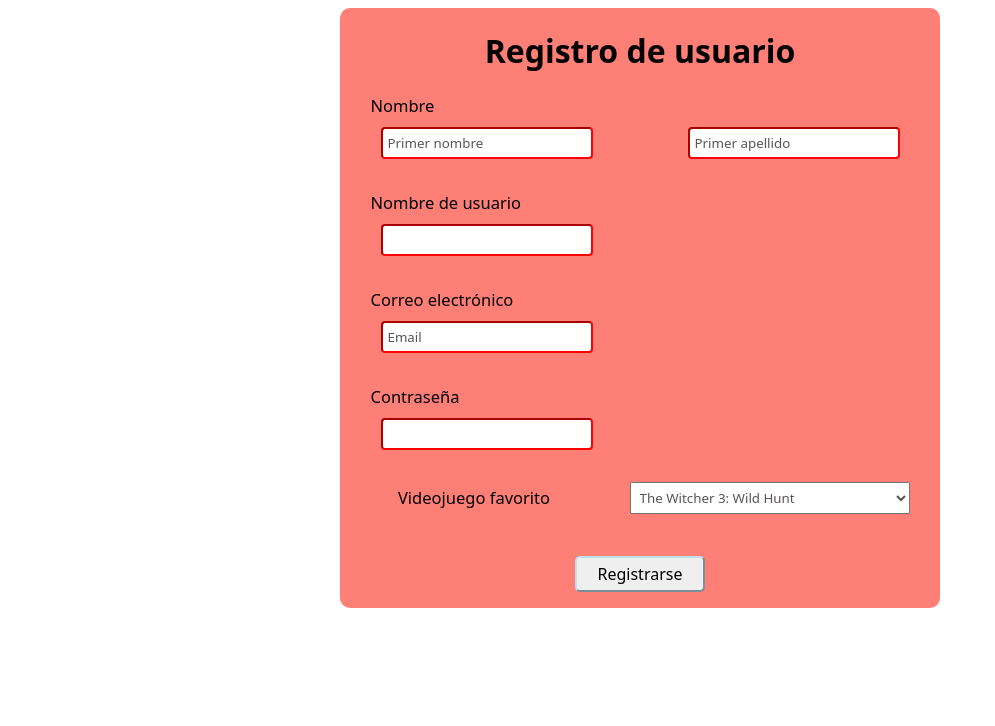
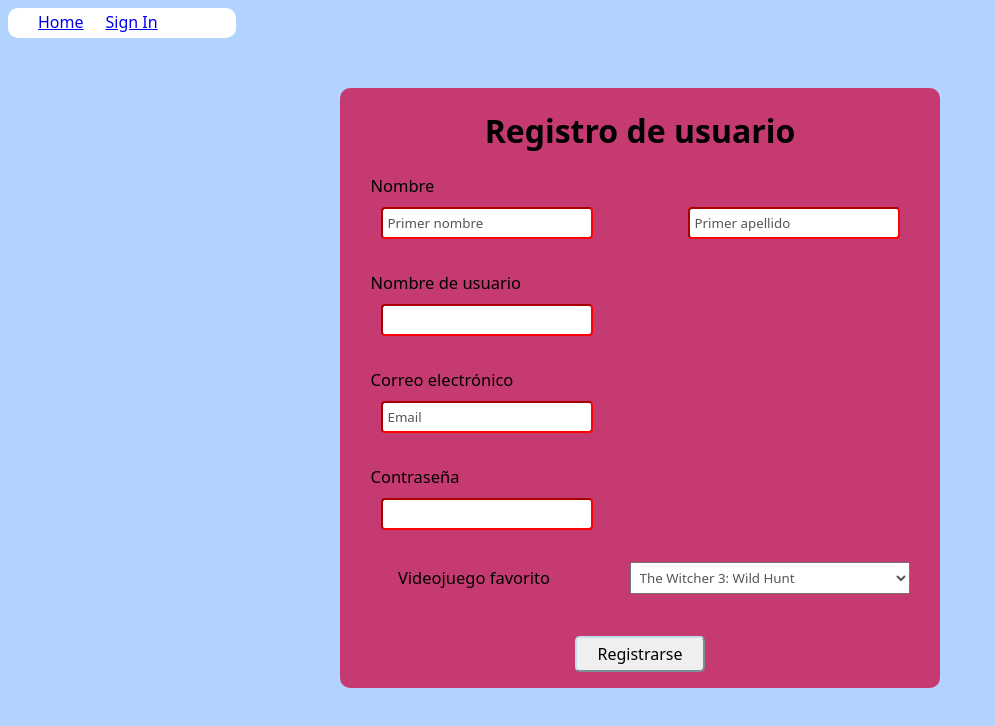
Before and after one commit to diegg22unimet/Microproyecto-2, a React (Vite) app: page /signup in a window 1280 px wide. Shown: the top 726 px of the page, without its empty margins (0-995 px from the left). Built offline with nearby package versions, Linux system fonts and the light colour scheme.

Commit message:
Modificaciones en HomePage y SignUpPage

```diff
--- a/src/pages/HomePage.jsx
+++ b/src/pages/HomePage.jsx
@@ -8,9 +8,10 @@ function HomePage(){
         <div>
             <div className={styles.navbar}>
                 <nav>
-                    <a href="./home">Home</a>
-                    <a href="./login">Sign In</a>
-                    <a href="./signup">Sign Up</a>
+                    <div className={styles.pages}>
+                        <a href="./login">Sign In</a>
+                        <a href="./signup">Sign Up</a>
+                    </div>
                 </nav>
             </div>
             <div className={styles.clubsContainer}>
--- a/src/pages/HomePage.module.css
+++ b/src/pages/HomePage.module.css
@@ -0,0 +1,14 @@
+.navbar {
+    width: 18%;
+    height: 30px;
+    background-color: white;
+    border-radius: 10px;
+}
+
+.pages {
+    display: flex;
+    gap: 22px;
+    margin: 0px 30px 0px 30px;
+    padding: 3px 0px 0px 0px;
+
+}
--- a/src/pages/SignUpPage.jsx
+++ b/src/pages/SignUpPage.jsx
@@ -3,6 +3,15 @@ import videojuegos from '../videogames.json';
 
 function SignUpPage(){
     return (
+        <div>
+            <div className={styles.navbar}>
+                <nav>
+                    <div className={styles.pages}>
+                        <a href="./home">Home</a>
+                        <a href="./login">Sign In</a>
+                    </div>
+                </nav>
+            </div>
             <div className={styles.info}>
                 <div className={styles.title}>
                     <h1>Registro de usuario</h1>
@@ -27,7 +36,7 @@ function SignUpPage(){
                         <div className={styles.row}>
                             <label htmlFor="email">Correo electrónico</label>
                             <br />
-                        <input type="email" value="Email"/>
+                            <input type="email" value="Email" />
                         </div>
                         <br />
                         <div className={styles.row}>
@@ -56,6 +65,7 @@ function SignUpPage(){
                     </div>
                 </div>
             </div>
+        </div>
     )
 }
 
--- a/src/pages/SignUpPage.module.css
+++ b/src/pages/SignUpPage.module.css
@@ -1,14 +1,34 @@
 * {
     font-family: system-ui, -apple-system, BlinkMacSystemFont, 'Segoe UI', Roboto, Oxygen, Ubuntu, Cantarell, 'Open Sans', 'Helvetica Neue', sans-serif;
+}
+
+body {
+    background-color: rgb(177, 211, 254);
+}
+
+.navbar {
+    width: 18%;
+    height: 30px;
+    background-color: white;
+    border-radius: 10px;
+}
+
+.pages {
+    display: flex;
+    gap: 22px;
+    margin: 0px 30px 0px 30px;
+    padding: 3px 0px 0px 0px;
+
 }
 
 .info {
     width: 600px;
     height: 600px;
     display: flex;
-    background-color:#fe7f76;
+    background-color:#c53b71;
     flex-direction: column;
     align-items: center;
+    margin-top: 50px;
     margin-left: auto;
     margin-right: auto;
     border-radius: 10px;
```
Lines whose indentation alone changed are shown as unchanged.
